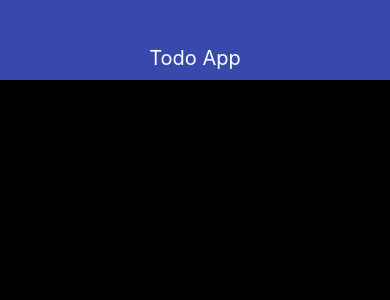
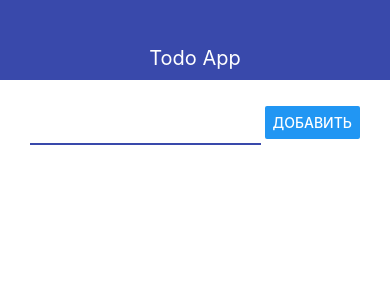
Before and after one commit to sanek306/react-native-course-expo, a React Native app: screen / in a window 390 px wide. Shown: the top 300 px of the page. Built offline with nearby package versions, Linux system fonts and the light colour scheme.

Commit message:
added textinput and button add

```diff
--- a/App.js
+++ b/App.js
@@ -1,18 +1,22 @@
 import React from 'react';
 import { StyleSheet, Text, View } from 'react-native';
+import { AddTodo } from './src/AddTodo';
 import {Navbar} from './src/Navbar';
 
 export default function App() {
   return (
-    <View style={styles.container}>
+    <View>
         <Navbar title="Todo App" />
+        <View style={styles.container}>
+          <AddTodo/>
+        </View>
     </View>
   );
 }
 
 const styles = StyleSheet.create({
   container: {
-    backgroundColor: 'black',
-    flex: 1,
+    paddingHorizontal: 30,
+    paddingVertical: 20,
   },
 });
--- /dev/null
+++ b/src/AddTodo.js
@@ -0,0 +1,28 @@
+import React from 'react';
+import { View, StyleSheet, TextInput, Button } from 'react-native';
+
+export const AddTodo = () => {
+
+    return (
+        <View style={styles.block}>
+            <TextInput style={styles.input} />
+            <Button title="Добавить" />
+        </View>
+    );
+}
+
+const styles = StyleSheet.create({
+    block: {
+        flexDirection: "row",
+        justifyContent: "space-between",
+        alignItems: "center",
+    },
+    input: {
+        width: "70%",
+        padding: 10,
+        borderBottomColor: "#3949ab",
+        borderStyle: "solid",
+        borderBottomWidth: 2,
+        fontSize: 19,
+    }
+});
```
